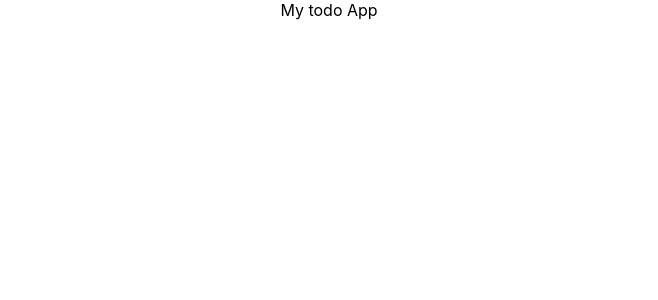
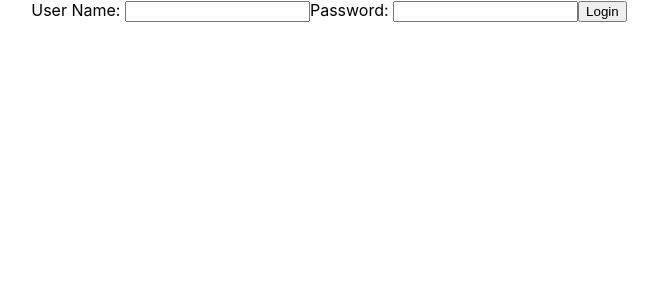
Before and after one commit to wa2l-99/Todo-Management, a React (Create React App) app: page / in a window 1280 px wide. Shown: the top 300 px of the page, without its empty margins (311-969 px from the left). Built offline with nearby package versions, Linux system fonts and the light colour scheme.

Commit message:
Chore: Create "LoginComponent" and Add state to it

```diff
--- a/src/components/todo/TodoApp.jsx
+++ b/src/components/todo/TodoApp.jsx
@@ -4,11 +4,49 @@ class TodoApp extends Component{
     render(){
         return(
             <div className="TodoApp">
-                My todo App
+                <LoginComponent/>
             </div>
 
         );
     }
 }
+// the LoginComponent a controlled component.
+class LoginComponent extends Component{
+    constructor(props){
+        super(props)
+//We added state to this Logincomponent.
+        this.state ={
+            username: '',
+            password: ''
+        }
+
+        this.handelChange=this.handelChange.bind(this);
+    }
+
+    // Added a generic event to handle all changes for any text element and we are now able to update the state whenever somebody types in something.
+
+    handelChange(event){
+       // this prints the state before the handleChange().
+        console.log(this.state);
+
+        this.setState({
+            [event.target.name]
+            : event.target.value
+        }
+        )
+
+    }
+
+
+    render(){
+      return(
+          <div>
+            User Name: <input type="text" name="username" value={this.state.username} onChange={this.handelChange}/>
+            Password: <input type="password" name="password" value={this.state.password} onChange={this.handelChange}/>
+            <button>Login</button>
+        </div>
+      );
+    }
+  }
 
 export default TodoApp;
```
